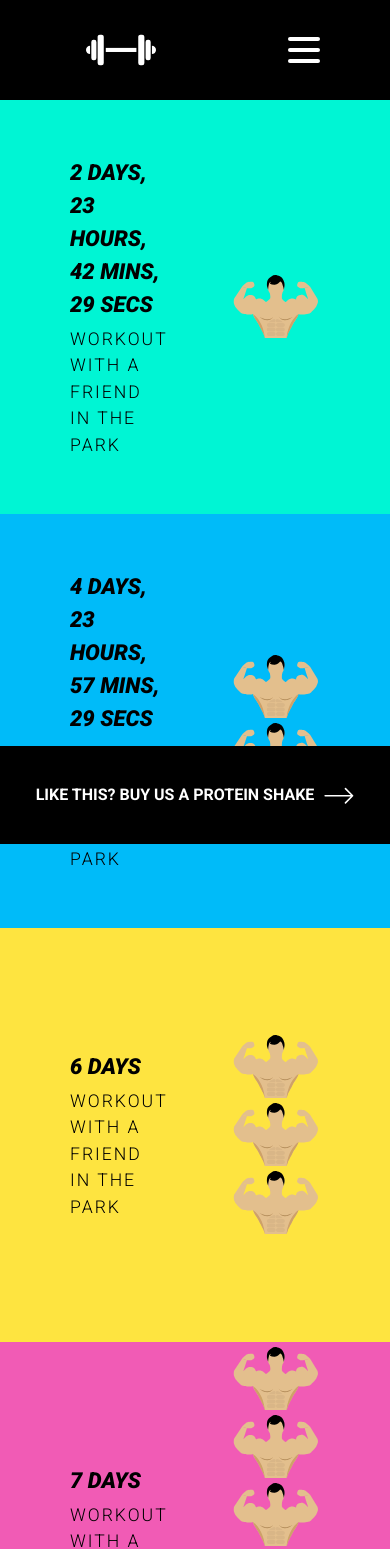
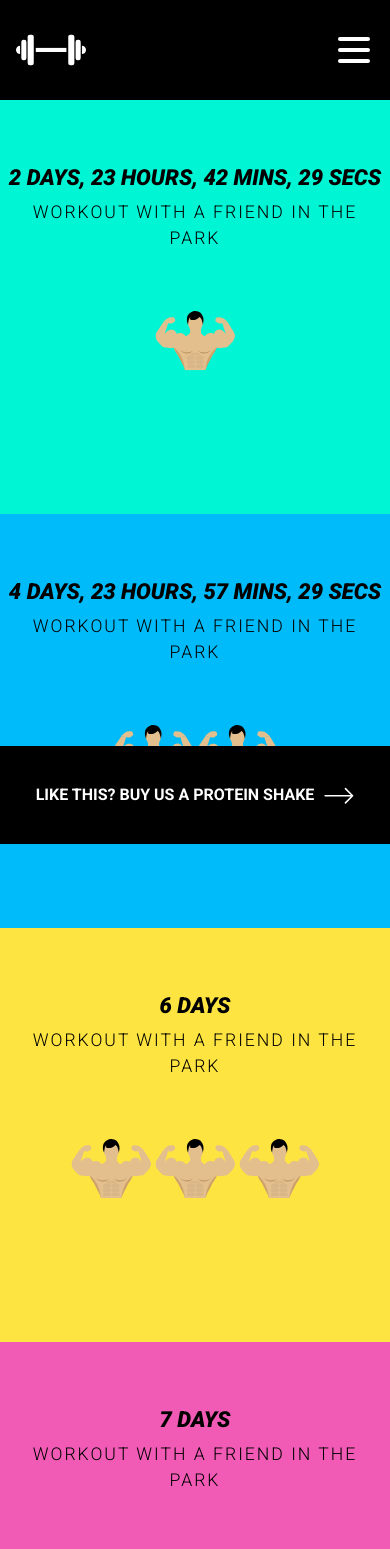
Before and after one commit to SamRaha/RepsUntilReopening, a React (Create React App) app: page / in a window 390 px wide. Shown: the top 1549 px of the page. Built offline with nearby package versions, Linux system fonts and the light colour scheme.

Commit message:
finished, just need text

```diff
--- a/src/App.js
+++ b/src/App.js
@@ -5,8 +5,6 @@ import Navbar2 from "./components/Navbar2";
 import Navbarr from "./components/Navbarr";
 import Footer from "./components/Footer";
 import "bootstrap/dist/css/bootstrap.css";
-
-
 
 //https://www.npmjs.com/package/react-countdown
 
@@ -19,12 +17,21 @@ function App() {
                     <div className="timer-container">
                         <Timer dateToExpire={new Date(2021, 2, 5, 23, 41)} message={"WORKOUT WITH A FRIEND IN THE PARK"} backgroundColor="#00F5D4" numberOfImages={1} key={"1"} />
                         <Timer dateToExpire={new Date(2021, 2, 7, 23, 56)} message={"WORKOUT WITH A FRIEND IN THE PARK"} backgroundColor="#00BBF9" numberOfImages={2} key={"2"} />
-                <Timer dateToExpire={new Date(2021, 2, 8, 24, 56)} message={"WORKOUT WITH A FRIEND IN THE PARK"} backgroundColor="#FEE440" numberOfImages={3}  onlyShowDays={true} key={"3"} />
-                <Timer dateToExpire={new Date(2021, 2, 9, 25, 56)} message={"WORKOUT WITH A FRIEND IN THE PARK"} backgroundColor="#F15BB5" numberOfImages={6} onlyShowDays={true} classNamePicture="muscle-men-6" classNameCard="muscle-men-card-6"  key={"4"} />
-                <Timer dateToExpire={new Date(2021, 2, 10, 26, 56)} message={"WORKOUT WITH A FRIEND IN THE PARK"} backgroundColor="#9B5DE5" numberOfImages={12} onlyShowDays={true}  classNameCard="muscle-men-card-12" key={"5"} />
+                        <Timer dateToExpire={new Date(2021, 2, 8, 24, 56)} message={"WORKOUT WITH A FRIEND IN THE PARK"} backgroundColor="#FEE440" numberOfImages={3} onlyShowDays={true} key={"3"} />
+                        <Timer
+                            dateToExpire={new Date(2021, 2, 9, 25, 56)}
+                            message={"WORKOUT WITH A FRIEND IN THE PARK"}
+                            backgroundColor="#F15BB5"
+                            numberOfImages={6}
+                            onlyShowDays={true}
+                            classNamePicture="muscle-men-6"
+                            classNameCard="muscle-men-card-6"
+                            key={"4"}
+                        />
+                        <Timer dateToExpire={new Date(2021, 2, 10, 26, 56)} message={"WORKOUT WITH A FRIEND IN THE PARK"} backgroundColor="#9B5DE5" numberOfImages={12} onlyShowDays={true} classNameCard="muscle-men-card-12 last-div" key={"5"} />
                     </div>
                 </div>
-        <Footer/>
+                <Footer />
             </div>
         </>
     );
--- a/src/components/Burger.js
+++ b/src/components/Burger.js
@@ -7,7 +7,7 @@ const StyledBurger = styled.div`
     height: 2rem;
     position: fixed;
 
-    right: 70px;
+    right: 20px;
     z-index: 20;
     display: none;
     @media (max-width: 768px) {
--- a/src/components/Nav.css
+++ b/src/components/Nav.css
@@ -25,6 +25,12 @@
     .nav-link {
         display: none !important;
     }
+    .logo-image {
+        margin-left: 0 !important;
+    }
+    .navbar {
+        padding: 0 20px;
+    }
 }
 .nav-link a {
     color: white !important;
@@ -44,7 +50,6 @@
 
 .nav-dropdown {
     position: fixed;
-    z-index: 1;
     height: 100vh;
     width: 100%;
     background-color: black;
@@ -54,6 +59,14 @@
     align-items: center;
     color: white;
     flex-direction: column;
+    z-index: 1;
+}
+
+@media screen and (max-width: 768px) {
+    .nav-dropdown {
+        padding: 100px 5px !important;
+        text-align: center;
+    }
 }
 
 .credits-p {
--- a/src/components/Navbarr.js
+++ b/src/components/Navbarr.js
@@ -18,7 +18,6 @@ const Navbar = () => {
     return (
         <Nav>
             <div className="navbar">
-                {" "}
                 <svg className="logo-image" width="84" height="38" viewBox="0 0 84 38" fill="none" xmlns="http://www.w3.org/2000/svg">
                     <rect x="6.36734" y="6.68219" width="6.12245" height="24.4898" rx="2.65889" fill="white" />
                     <rect x="77.6327" y="31.172" width="6.12245" height="24.4898" rx="2.65889" transform="rotate(-180 77.6327 31.172)" fill="white" />
--- a/src/components/RightNav.css
+++ b/src/components/RightNav.css
@@ -23,3 +23,21 @@
     font-style: italic;
     text-align: right;
 }
+
+@media screen and (max-width: 768px) {
+    .credits-p-rightnav {
+        max-width: 400px;
+        justify-content: flex-start;
+        text-align: left;
+        margin: auto;
+    }
+    .credits-a-rightnav {
+        margin-left: 50px;
+        text-align: right;
+        width: 160px;
+    }
+    .slogan-p-rightnav {
+        margin-bottom: 90px;
+        text-align: center;
+    }
+}
--- a/src/components/Timer.css
+++ b/src/components/Timer.css
@@ -73,6 +73,15 @@
 @media screen and (max-width: 768px) {
     .card-container {
         height: 414px;
+        flex-direction: column;
+        text-align: center !important;
+        padding: 5px;
+    }
+    .after-text {
+        font-size: 22px;
+    }
+    .containerr {
+        padding-left: 0;
     }
     .message {
         font-size: 1.1rem;
@@ -82,4 +91,19 @@
         font-size: 22px;
         min-width: 0px;
     }
+    .picture {
+        margin: 0 !important;
+        justify-content: center;
+    }
+    .muscle-man {
+        width: 80px;
+    }
+
+    .muscle-men-card-6 {
+        height: 414px !important;
+    }
+    .muscle-men-card-12 {
+        padding-bottom: 40px;
+        height: 434px !important;
+    }
 }
```
Also changed, not shown: src/components/RightNav.js (+6 -6 lines), src/components/Timer.js (+39 -40 lines). Lines whose indentation alone changed are shown as unchanged.
